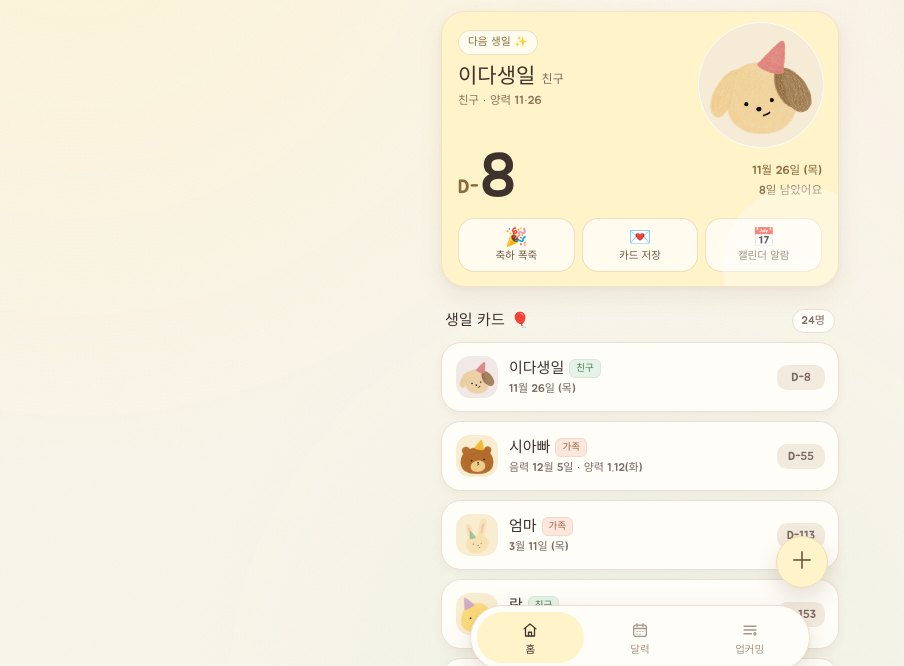
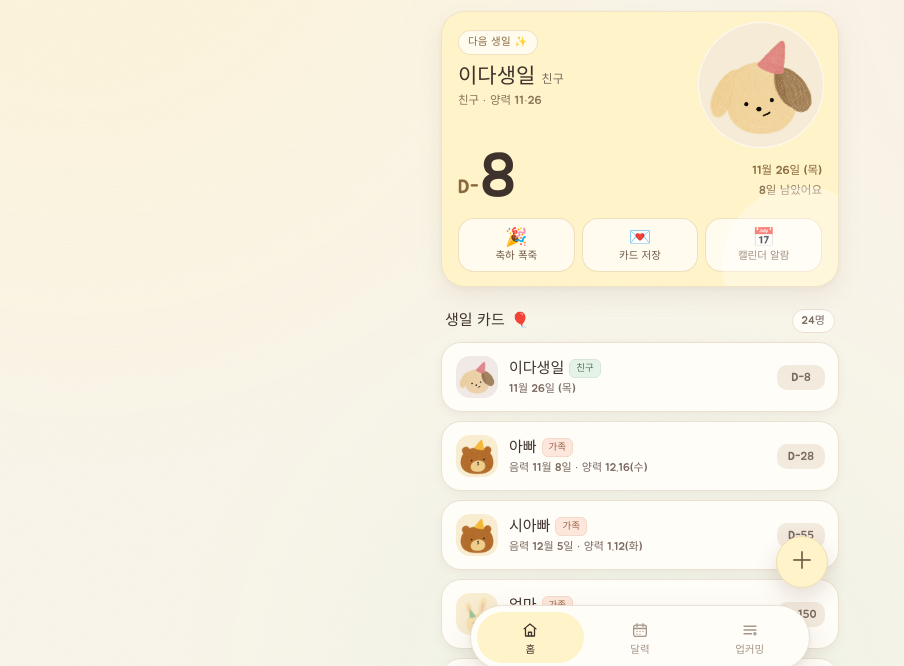
Before and after one commit to jdyo0512-blip/birthday-dday, a plain HTML site: page index.html in a window 1280 px wide. Shown: the part 118-784 px from the top of the page, without its empty margins (0-904 px from the left). Drawn offline with Linux system fonts and the light colour scheme; a web font is replaced by a local one.

Commit message:
엄마·아빠 생신을 음력으로 정정(음력 3/11·11/8): 양력 자동 변환 표기

```diff
--- a/index.html
+++ b/index.html
@@ -1709,9 +1709,9 @@
     { id: 'inlaw-mom', name: '시엄마', relation: '시어머니', category: '가족', emoji: '🧁', sticker: 'cupcake', cardBg: 'gingham',       month: 5,  day: 21, lunar: true, memo: '' },
     { id: 'inlaw-dad', name: '시아빠', relation: '시아버지', category: '가족', emoji: '🧸', sticker: 'bear',    cardBg: 'butter-stripe', month: 12, day: 5,  lunar: true, memo: '' },
 
-    /* 친정 부모님·남편 생일 3건 — 양력 · 매년 반복 */
-    { id: 'mom',     name: '엄마', relation: '어머니', category: '가족', emoji: '🐰', sticker: 'bunny', cardBg: 'daisy',      month: 3,  day: 11, lunar: false, memo: '' },
-    { id: 'dad',     name: '아빠', relation: '아버지', category: '가족', emoji: '🧸', sticker: 'bear',  cardBg: 'blue-star',  month: 11, day: 8,  lunar: false, memo: '' },
+    /* 친정 부모님 생신 2건 — 음력 · 매년 반복 (동재는 양력) */
+    { id: 'mom',     name: '엄마', relation: '어머니', category: '가족', emoji: '🐰', sticker: 'bunny', cardBg: 'daisy',      month: 3,  day: 11, lunar: true,  memo: '' },
+    { id: 'dad',     name: '아빠', relation: '아버지', category: '가족', emoji: '🧸', sticker: 'bear',  cardBg: 'blue-star',  month: 11, day: 8,  lunar: true,  memo: '' },
     { id: 'dongjae', name: '동재', relation: '남편',   category: '가족', emoji: '🐶', sticker: 'puppy', cardBg: 'green-star', month: 7,  day: 9,  lunar: false, memo: '' },
 
     /* 네이버 캘린더(jdyo0512)에서 옮긴 생일 17건 — 전부 양력 · 매년 반복 */
```
Also changed, not shown: 1 other file.
